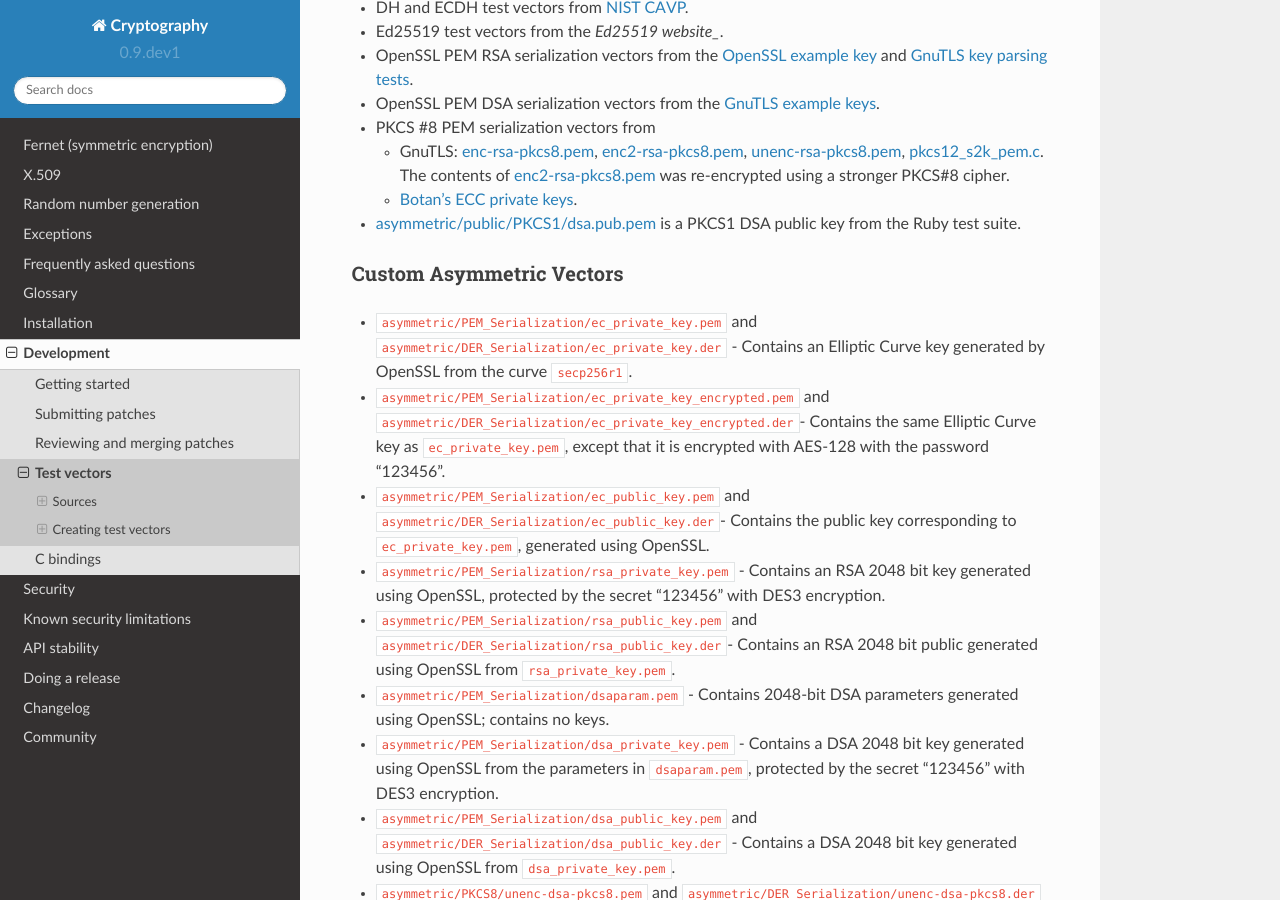
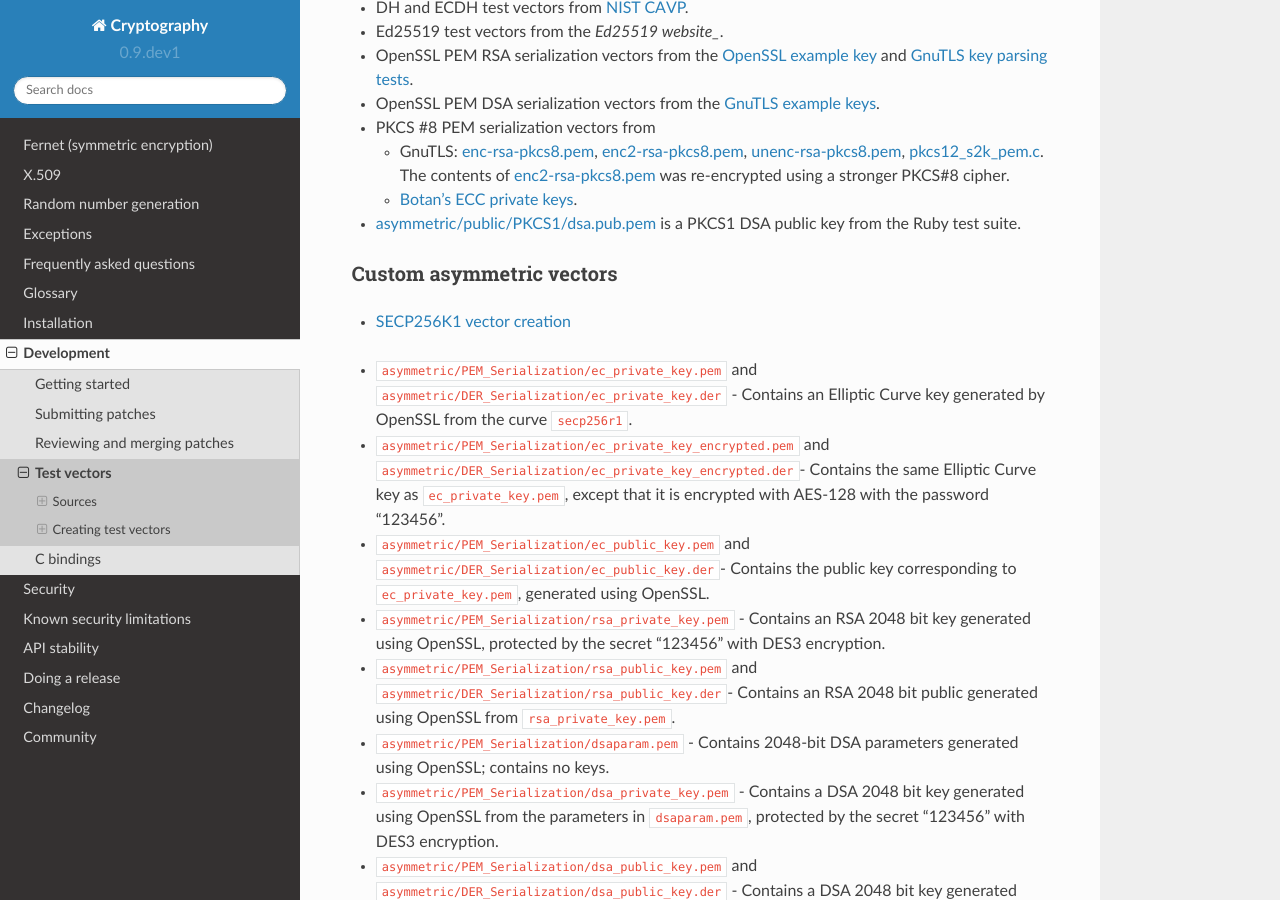
Before and after one commit to WebKing0121/cryptography, a Sphinx documentation site: the page built from docs/development/test-vectors.rst, in a window 1280 px wide and 900 px high, scrolled down 560 px. Built offline with Sphinx 7.4.7 and the Read the Docs theme 2.0.0, drawn with Linux system fonts in a browser that asks for light colours; pages that are not in the unit, such as notebooks, are missing from menus.

Commit message:
Add new vectors to the docs

```diff
--- a/docs/development/test-vectors.rst
+++ b/docs/development/test-vectors.rst
@@ -37,8 +37,13 @@ Asymmetric ciphers
   Ruby test suite.
 
 
-Custom Asymmetric Vectors
+Custom asymmetric vectors
 ~~~~~~~~~~~~~~~~~~~~~~~~~
+
+.. toctree::
+    :maxdepth: 1
+
+    custom-vectors/secp256k1
 
 * ``asymmetric/PEM_Serialization/ec_private_key.pem`` and
   ``asymmetric/DER_Serialization/ec_private_key.der`` - Contains an Elliptic
@@ -77,6 +82,7 @@ Custom Asymmetric Vectors
 * ``asymmetric/public/PKCS1/rsa.pub.pem`` and
   ``asymmetric/public/PKCS1/rsa.pub.der`` are PKCS1 conversions of the public
   key from ``asymmetric/PKCS8/unenc-rsa-pkcs8.pem`` using PEM and DER encoding.
+
 
 Key exchange
 ~~~~~~~~~~~~
```
